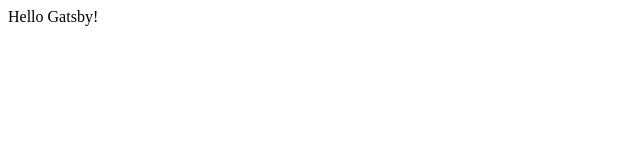
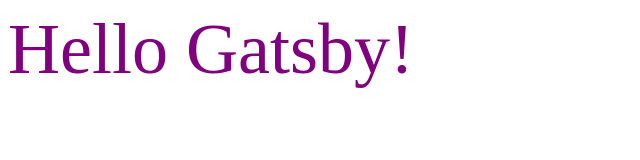
Before and after one commit to Rae-Kwon/learn-gatsby, a Gatsby site: page / in a window 1280 px wide. Shown: the whole page, without its empty margins (0-640 px from the left). Built offline with nearby package versions, Linux system fonts and the light colour scheme; Gatsby itself is replaced by a stand-in of ours.

Commit message:
Add style to message

```diff
--- a/src/pages/index.js
+++ b/src/pages/index.js
@@ -1,5 +1,5 @@
 import React from "react"
 
 export default function Home() {
-  return <div>Hello Gatsby!</div>
+  return <div style={{ color: `purple`, fontSize:`72px` }}>Hello Gatsby!</div>
 }
```
